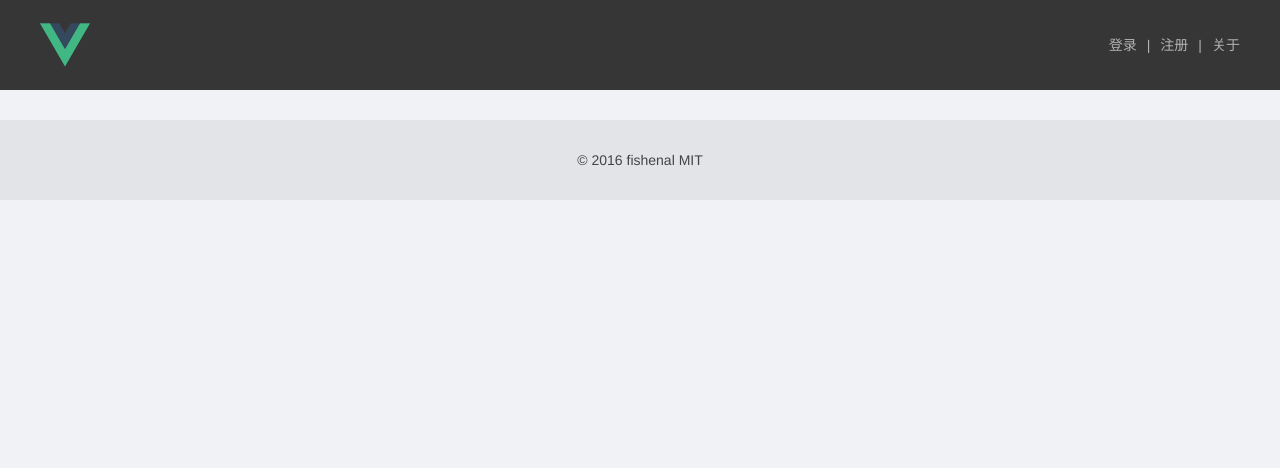
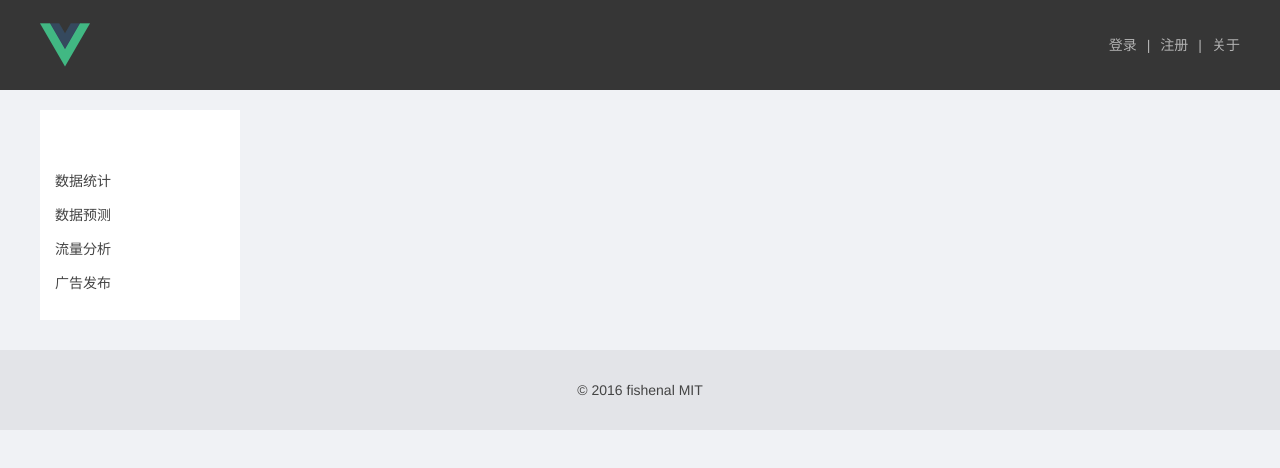
Before and after one commit to caoxianwei/vueshop, a Vue app: page /detail in a window 1280 px wide. Shown: the top 468 px of the page. Built offline with nearby package versions, Linux system fonts and the light colour scheme.

Commit message:
add  detail html

```diff
--- /dev/null
+++ b/src/pages/detail.vue
@@ -0,0 +1,154 @@
+<template>
+  <div class="detail-wrap">
+    <div class="detail-left">
+      <div class="product-board">
+        <img :src="productIcon">
+        <ul>
+          <li v-for="item in products">{{item.name}}</li>
+          <!--<router-link v-for="item in products" :to="{ path: item.path }" tag="li" active-class="active">-->
+            <!--{{ item.name }}-->
+          <!--</router-link>-->
+        </ul>
+      </div>
+    </div>
+    <div class="detail-right">
+      <!--<keep-alive>-->
+        <!--<router-view></router-view>-->
+      <!--</keep-alive>-->
+    </div>
+  </div>
+</template>
+
+<script type="text/ecmascript-6">
+    export default {
+      data () {
+        return {
+          products: [
+            {
+              name: '数据统计',
+              path: 'count',
+              icon: require('../assets/images/1.png'),
+              active: false
+            },
+            {
+              name: '数据预测',
+              path: 'forecast',
+              active: false
+            },
+            {
+              name: '流量分析',
+              path: 'analysis',
+              active: false
+            },
+            {
+              name: '广告发布',
+              path: 'publish',
+              active: false
+            }
+          ]
+        }
+      }
+    }
+</script>
+
+<style>
+  .detail-wrap {
+  width: 1200px;
+  margin: 0 auto;
+  overflow: hidden;
+  padding-top: 20px;
+  }
+  .detail-left {
+  float: left;
+  width: 200px;
+  text-align: center;
+  }
+  .detail-right {
+  float: left;
+  width: 980px;
+  margin-left: 20px;
+  }
+  .product-board {
+  background: #fff;
+  padding: 20px 0;
+  }
+  .product-board ul {
+  margin-top: 20px;
+  }
+  .product-board li {
+  text-align: left;
+  padding: 10px 15px;
+  cursor: pointer;
+  }
+  .product-board li.active,
+  .product-board li:hover {
+  background: #4fc08d;
+  color: #fff;
+  }
+  .product-board li a {
+  display: block;
+  }
+  .sales-board {
+  background: #fff;
+  }
+  .sales-board-form {
+
+  }
+  .sales-board-intro h2 {
+  font-size: 20px;
+  padding: 20px;
+  }
+  .sales-board-intro p {
+  background: #f7fcff;
+  padding: 10px 20px;
+  color: #999;
+  line-height: 1.8;
+  }
+  .sales-board-form {
+  padding: 30px 20px;
+  font-size: 14px;
+  }
+  .sales-board-line {
+  clear: both;
+  padding-bottom: 20px;
+  }
+  .sales-board-line-left {
+  display: inline-block;
+  width: 100px;
+  }
+  .sales-board-line-right {
+  display: inline-block;
+  width: 75%;
+  }
+  .sales-board-des {
+  border-top: 20px solid #f0f2f5;
+  padding: 15px 20px;
+  }
+  .sales-board-des p {
+  line-height: 1.6;
+  }
+  .sales-board-des h2 {
+  font-size: 20px;
+  padding-bottom: 15px;
+  }
+  .sales-board-des h3 {
+  font-size: 18px;
+  font-weight: bold;
+  padding: 20px 0 10px 0;
+  }
+  .sales-board-des li {
+  padding: 5px 0;
+  }
+  .sales-board-table {
+  width: 100%;
+  margin-top: 20px;
+  }
+  .sales-board-table th {
+  background: #4fc08d;
+  color: #fff;
+  }
+  .sales-board-table td {
+  border: 1px solid #f0f2f5;
+  padding: 15px;
+  }
+  </style>
--- a/src/router/index.js
+++ b/src/router/index.js
@@ -2,6 +2,7 @@
 import Router from 'vue-router'
 // import HelloWorld from '@/components/HelloWorld'
 import IndexPage from '../pages/index.vue'
+import DetailPage from '../pages/detail.vue'
 
 Vue.use(Router)
 
@@ -11,6 +12,9 @@
     {
       path: '/',
       component: IndexPage
+    }, {
+      path: '/detail',
+      component: DetailPage
     }
   ]
 })
```
